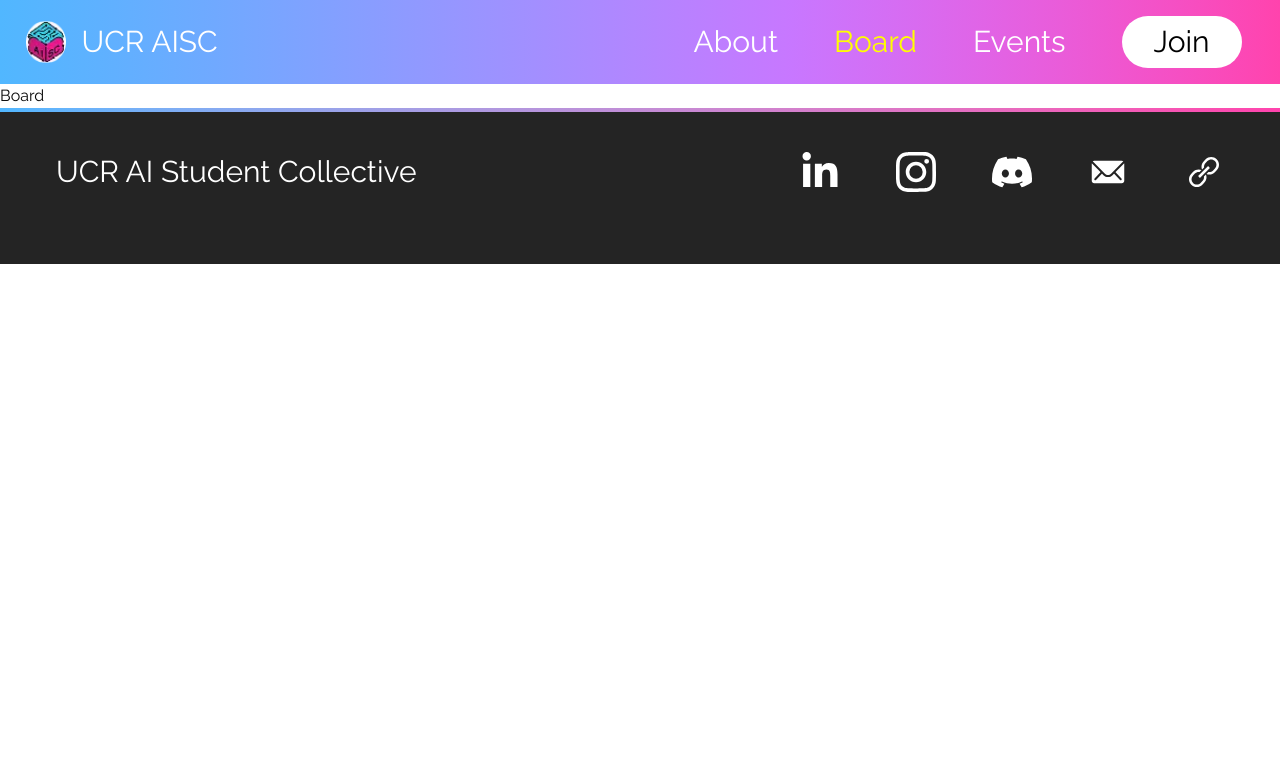
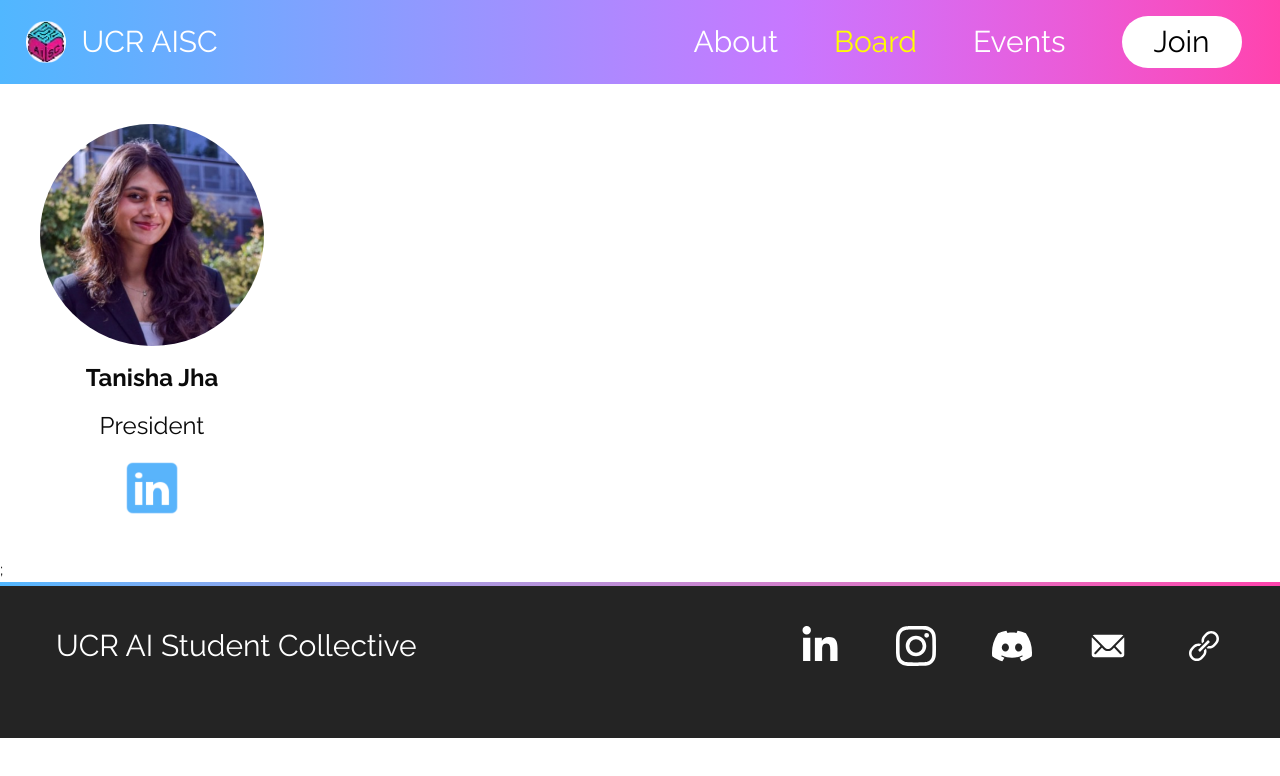
Before and after one commit to acm-ucr/aisc, a Next.js app: page /board in a window 1280 px wide. Shown: the top 776 px of the page. Built offline with nearby package versions, Linux system fonts and the light colour scheme.

Commit message:
fixed file type and requested changes

```diff
--- a/src/app/board/page.tsx
+++ b/src/app/board/page.tsx
@@ -1,5 +1,18 @@
+import BoardCard from "@/components/board/Board";
+import Placeholder from "@/public/placeholders/headshot.png";
+
 const Board = () => {
-  return <div>Board</div>;
+  return (
+    <div>
+      <BoardCard
+        headshot={Placeholder}
+        name="Tanisha Jha"
+        role="President"
+        linkedin="www.google.com"
+      />
+      ;
+    </div>
+  );
 };
 
 export default Board;
--- a/src/components/board/Board.jsx
+++ b/src/components/board/Board.tsx
@@ -1,8 +1,15 @@
-import Image from "next/image";
+import Image, { StaticImageData } from "next/image";
 import Link from "next/link";
 import LinkedinLogo from "@/public/linkedin_logo.webp";
 
-const Board = ({ headshot, name, role, linkedin }) => {
+type Properties = {
+  headshot: StaticImageData;
+  name: string;
+  role: string;
+  linkedin: string;
+};
+
+const Board = ({ headshot, name, role, linkedin }: Properties) => {
   return (
     <div className="m-10 w-56 flex-col text-center">
       <Image
@@ -10,8 +17,8 @@ const Board = ({ headshot, name, role, linkedin }) => {
         alt="headshot"
         className="rounded-full object-center"
       />
-      <div className="font-aisc-main pt-4 text-2xl font-semibold">{name}</div>
-      <div className="font-aisc-main pt-4 text-2xl">{role}</div>
+      <div className="pt-4 text-2xl font-semibold">{name}</div>
+      <div className="pt-4 text-2xl">{role}</div>
       <div className="items-center justify-center pt-4">
         <Link href={linkedin}>
           <Image src={LinkedinLogo} alt="linkedin" className="mx-auto w-15" />
```
